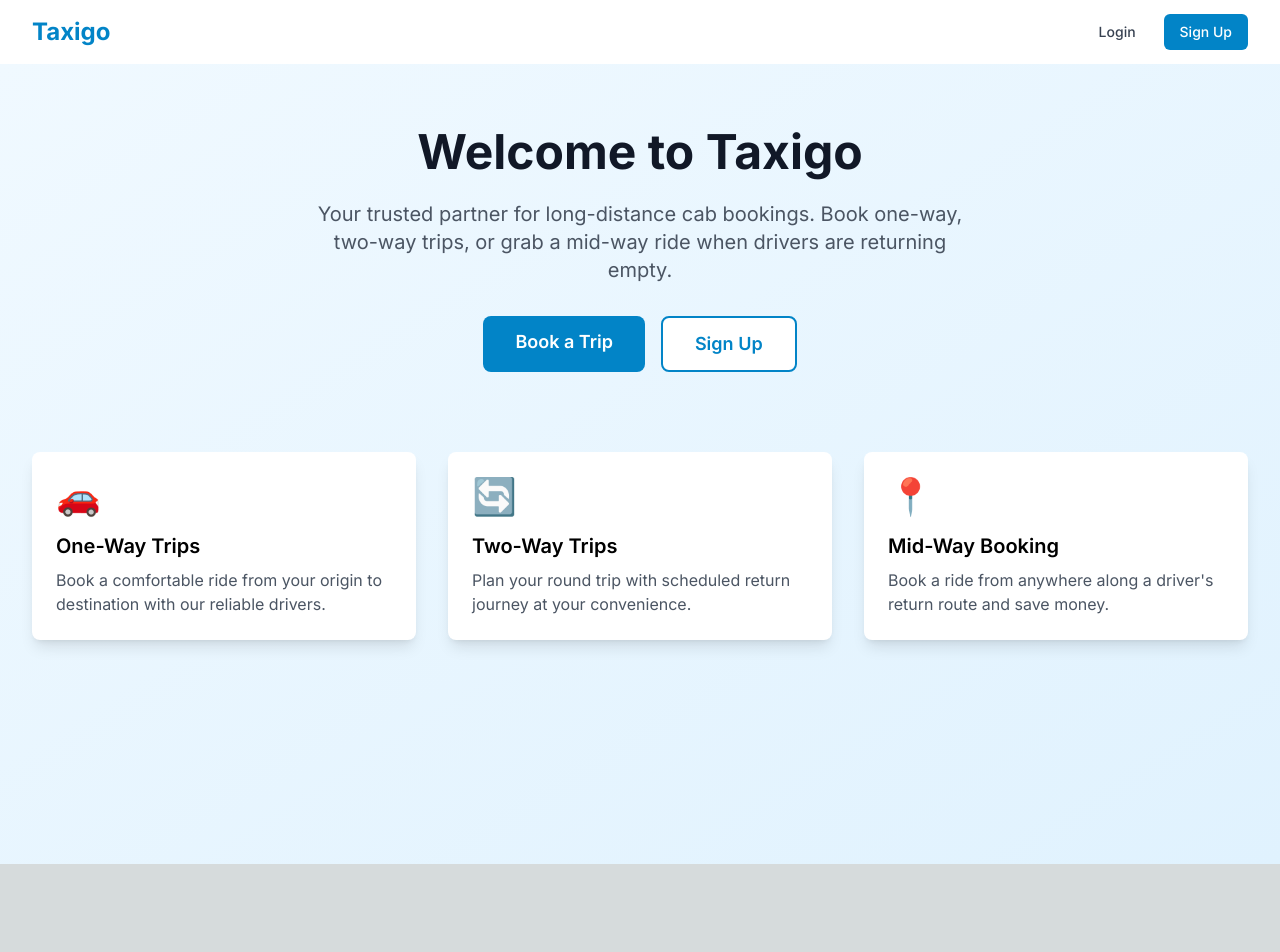
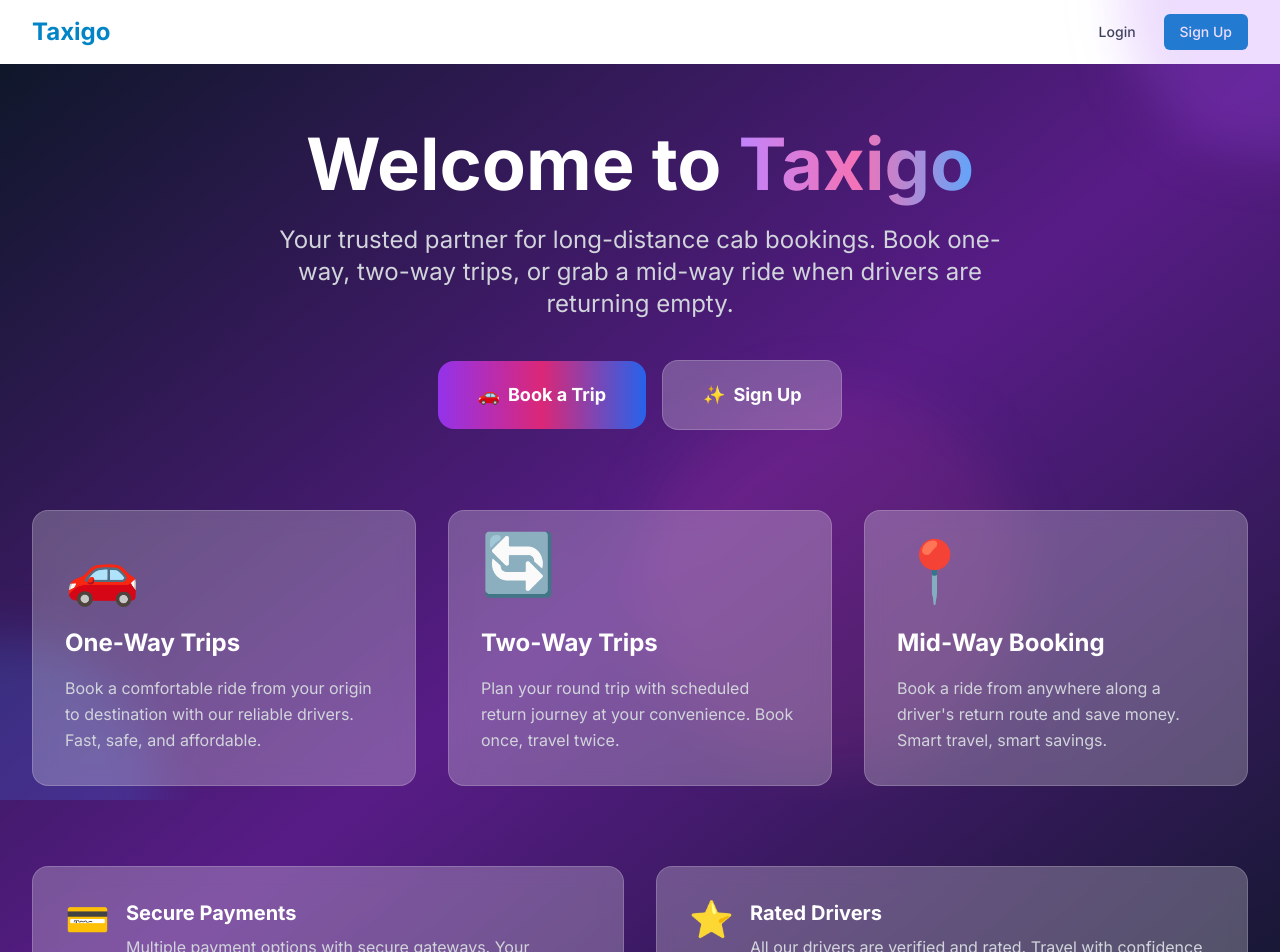
Before and after one commit to UtkarshSingh-06/Taxigo, a Next.js app: page / in a window 1280 px wide. Shown: the top 952 px of the page. Before the commit the page ends 864 px from the top, so only its background shows below. Built offline with nearby package versions, Linux system fonts and the light colour scheme; no server answers.

Commit message:
Update home page with modern dark theme and animations

```diff
--- a/app/page.tsx
+++ b/app/page.tsx
@@ -1,58 +1,128 @@
+'use client';
+
 import Link from 'next/link';
 
 export default function Home() {
   return (
-    <div className="min-h-screen bg-gradient-to-br from-primary-50 to-primary-100">
-      <div className="max-w-7xl mx-auto px-4 sm:px-6 lg:px-8 py-16">
-        <div className="text-center">
-          <h1 className="text-5xl font-bold text-gray-900 mb-6">
-            Welcome to Taxigo
-          </h1>
-          <p className="text-xl text-gray-600 mb-8 max-w-2xl mx-auto">
-            Your trusted partner for long-distance cab bookings. Book one-way,
-            two-way trips, or grab a mid-way ride when drivers are returning
-            empty.
-          </p>
-          <div className="flex justify-center space-x-4">
+    <div className="min-h-screen bg-gradient-to-br from-slate-900 via-purple-900 to-slate-900 relative overflow-hidden">
+      {/* Animated background elements */}
+      <div className="fixed inset-0 overflow-hidden pointer-events-none">
+        <div className="absolute -top-40 -right-40 w-80 h-80 bg-purple-500 rounded-full mix-blend-multiply filter blur-xl opacity-20 animate-float"></div>
+        <div className="absolute -bottom-40 -left-40 w-80 h-80 bg-blue-500 rounded-full mix-blend-multiply filter blur-xl opacity-20 animate-float" style={{ animationDelay: '2s' }}></div>
+        <div className="absolute top-1/2 left-1/2 transform -translate-x-1/2 -translate-y-1/2 w-96 h-96 bg-pink-500 rounded-full mix-blend-multiply filter blur-xl opacity-10 animate-float" style={{ animationDelay: '4s' }}></div>
+      </div>
+
+      <div className="relative z-10 max-w-7xl mx-auto px-4 sm:px-6 lg:px-8 py-16">
+        {/* Hero Section */}
+        <div className="text-center animate-fade-in">
+          <div className="mb-8 animate-slide-in-up">
+            <h1 className="text-6xl md:text-7xl font-bold text-white mb-6">
+              Welcome to{' '}
+              <span className="bg-gradient-to-r from-purple-400 via-pink-400 to-blue-400 bg-clip-text text-transparent">
+                Taxigo
+              </span>
+            </h1>
+            <p className="text-xl md:text-2xl text-gray-300 mb-10 max-w-3xl mx-auto leading-relaxed">
+              Your trusted partner for long-distance cab bookings. Book one-way,
+              two-way trips, or grab a mid-way ride when drivers are returning
+              empty.
+            </p>
+          </div>
+
+          <div className="flex flex-col sm:flex-row justify-center items-center gap-4 mb-20 animate-slide-in-up" style={{ animationDelay: '200ms' }}>
             <Link
               href="/book"
-              className="bg-primary-600 text-white px-8 py-3 rounded-lg text-lg font-semibold hover:bg-primary-700 transition"
+              className="group relative px-10 py-5 bg-gradient-to-r from-purple-600 via-pink-600 to-blue-600 rounded-2xl text-lg font-bold text-white overflow-hidden transition-all duration-300 hover:scale-110 hover:shadow-2xl hover:shadow-purple-500/50"
             >
-              Book a Trip
+              <span className="relative z-10 flex items-center gap-2">
+                <span>🚗</span> Book a Trip
+              </span>
+              <div className="absolute inset-0 bg-gradient-to-r from-blue-600 via-purple-600 to-pink-600 opacity-0 group-hover:opacity-100 transition-opacity duration-300"></div>
             </Link>
             <Link
               href="/register"
-              className="bg-white text-primary-600 px-8 py-3 rounded-lg text-lg font-semibold hover:bg-gray-50 transition border-2 border-primary-600"
+              className="group px-10 py-5 glass rounded-2xl text-lg font-bold text-white border-2 border-white/20 hover:border-white/40 transition-all duration-300 hover:scale-110 hover:bg-white/10"
             >
-              Sign Up
+              <span className="flex items-center gap-2">
+                <span>✨</span> Sign Up
+              </span>
             </Link>
           </div>
         </div>
 
+        {/* Features Section */}
         <div className="mt-20 grid md:grid-cols-3 gap-8">
-          <div className="bg-white p-6 rounded-lg shadow-lg">
-            <div className="text-4xl mb-4">🚗</div>
-            <h3 className="text-xl font-semibold mb-2">One-Way Trips</h3>
-            <p className="text-gray-600">
+          <div
+            className="glass rounded-2xl p-8 card-hover border-2 border-purple-500/30 bg-gradient-to-br from-purple-500/10 to-transparent animate-slide-in-up"
+            style={{ animationDelay: '300ms' }}
+          >
+            <div className="text-6xl mb-6 animate-float">🚗</div>
+            <h3 className="text-2xl font-bold text-white mb-4">One-Way Trips</h3>
+            <p className="text-gray-300 leading-relaxed">
               Book a comfortable ride from your origin to destination with our
-              reliable drivers.
+              reliable drivers. Fast, safe, and affordable.
             </p>
           </div>
-          <div className="bg-white p-6 rounded-lg shadow-lg">
-            <div className="text-4xl mb-4">🔄</div>
-            <h3 className="text-xl font-semibold mb-2">Two-Way Trips</h3>
-            <p className="text-gray-600">
+
+          <div
+            className="glass rounded-2xl p-8 card-hover border-2 border-blue-500/30 bg-gradient-to-br from-blue-500/10 to-transparent animate-slide-in-up"
+            style={{ animationDelay: '400ms' }}
+          >
+            <div className="text-6xl mb-6 animate-float" style={{ animationDelay: '1s' }}>
+              🔄
+            </div>
+            <h3 className="text-2xl font-bold text-white mb-4">Two-Way Trips</h3>
+            <p className="text-gray-300 leading-relaxed">
               Plan your round trip with scheduled return journey at your
-              convenience.
+              convenience. Book once, travel twice.
             </p>
           </div>
-          <div className="bg-white p-6 rounded-lg shadow-lg">
-            <div className="text-4xl mb-4">📍</div>
-            <h3 className="text-xl font-semibold mb-2">Mid-Way Booking</h3>
-            <p className="text-gray-600">
+
+          <div
+            className="glass rounded-2xl p-8 card-hover border-2 border-pink-500/30 bg-gradient-to-br from-pink-500/10 to-transparent animate-slide-in-up"
+            style={{ animationDelay: '500ms' }}
+          >
+            <div className="text-6xl mb-6 animate-float" style={{ animationDelay: '2s' }}>
+              📍
+            </div>
+            <h3 className="text-2xl font-bold text-white mb-4">Mid-Way Booking</h3>
+            <p className="text-gray-300 leading-relaxed">
               Book a ride from anywhere along a driver&apos;s return route and
-              save money.
+              save money. Smart travel, smart savings.
             </p>
+          </div>
+        </div>
+
+        {/* Additional Features */}
+        <div className="mt-20 grid md:grid-cols-2 gap-8">
+          <div
+            className="glass rounded-2xl p-8 card-hover border-2 border-green-500/30 animate-slide-in-up"
+            style={{ animationDelay: '600ms' }}
+          >
+            <div className="flex items-start gap-4">
+              <div className="text-4xl">💳</div>
+              <div>
+                <h3 className="text-xl font-bold text-white mb-2">Secure Payments</h3>
+                <p className="text-gray-300">
+                  Multiple payment options with secure gateways. Your transactions are safe and encrypted.
+                </p>
+              </div>
+            </div>
+          </div>
+
+          <div
+            className="glass rounded-2xl p-8 card-hover border-2 border-yellow-500/30 animate-slide-in-up"
+            style={{ animationDelay: '700ms' }}
+          >
+            <div className="flex items-start gap-4">
+              <div className="text-4xl">⭐</div>
+              <div>
+                <h3 className="text-xl font-bold text-white mb-2">Rated Drivers</h3>
+                <p className="text-gray-300">
+                  All our drivers are verified and rated. Travel with confidence and peace of mind.
+                </p>
+              </div>
+            </div>
           </div>
         </div>
       </div>
```
